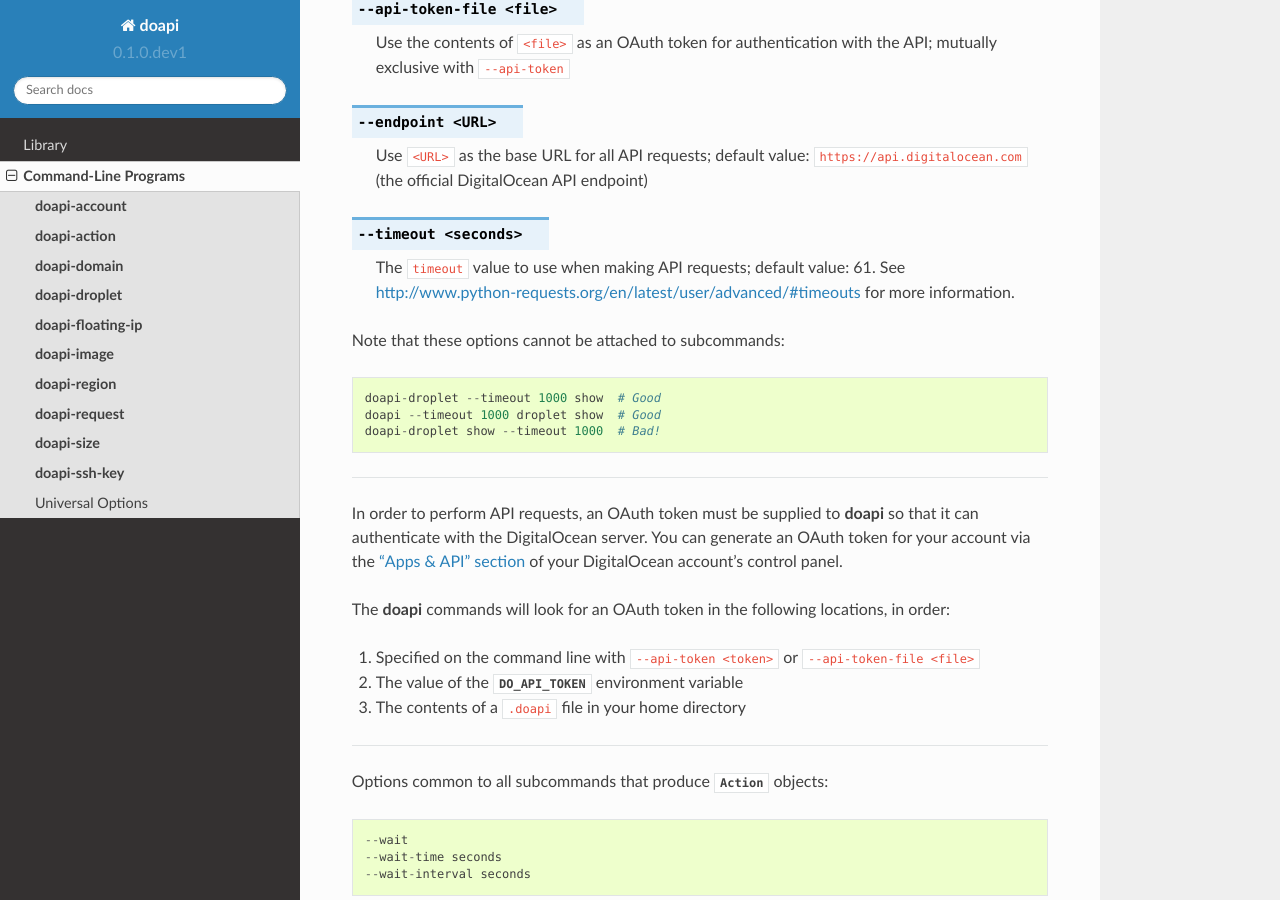
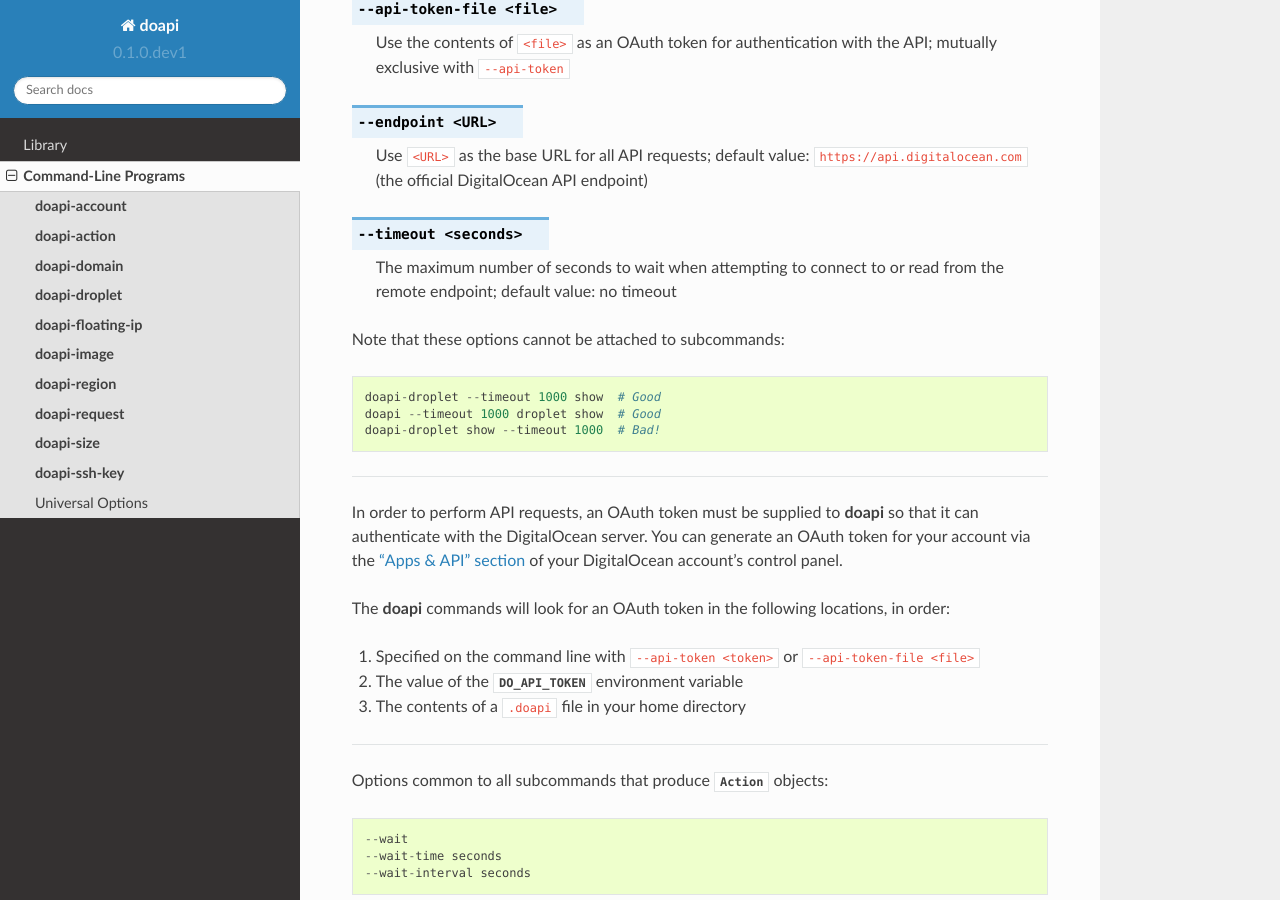
Before and after one commit to jwodder/doapi, a Sphinx documentation site: the page built from docs/cli.rst, in a window 1280 px wide and 900 px high, scrolled down 794 px. Built offline with Sphinx 7.4.7 and the Read the Docs theme 2.0.0, drawn with Linux system fonts in a browser that asks for light colours.

Commit message:
Unset the default timeout

```diff
--- a/docs/cli.rst
+++ b/docs/cli.rst
@@ -48,9 +48,8 @@ individual documentation:
 
 .. option:: --timeout <seconds>
 
-    The ``timeout`` value to use when making API requests; default value: 61.
-    See http://www.python-requests.org/en/latest/user/advanced/#timeouts for
-    more information.
+    The maximum number of seconds to wait when attempting to connect to or read
+    from the remote endpoint; default value: no timeout
 
 Note that these options cannot be attached to subcommands::
 
```
Also changed, not shown: TODO.md (+0 -1 lines), 1 other file.
